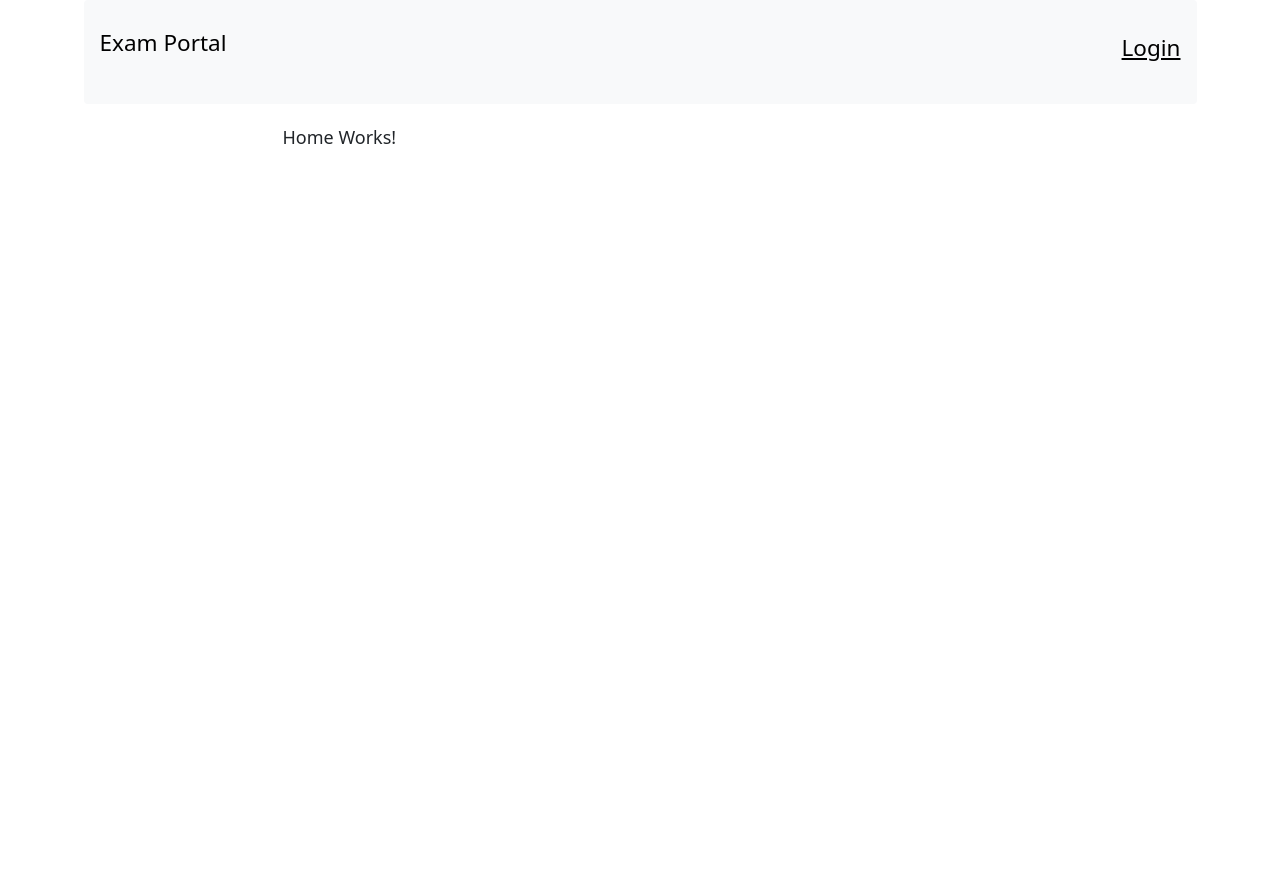
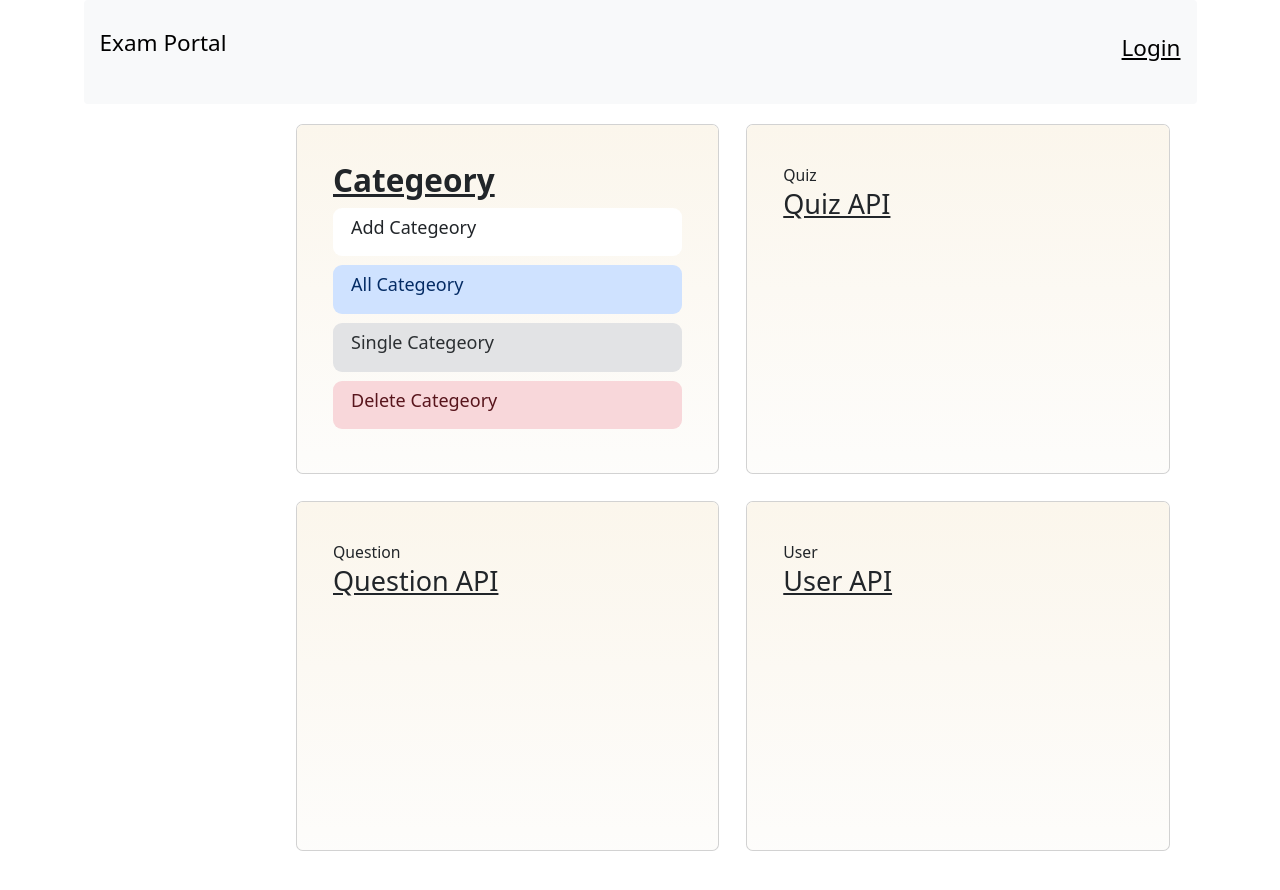
Before and after one commit to mayurb6706/ExamPortal, an Angular app in the folder Exam-Portal-Frontend/: page /home in a window 1280 px wide. Shown: the top 890 px of the page. Built offline with nearby package versions, Linux system fonts and the light colour scheme.

Commit message:
Implemented the Admin Home dahboard

```diff
--- a/Exam-Portal-Frontend/src/app/common-component/home/home.component.css
+++ b/Exam-Portal-Frontend/src/app/common-component/home/home.component.css
@@ -1,22 +1,26 @@
-  /* Set height of the grid so .sidenav can be 100% (adjust if needed) */
-  .row.content {height: 1500px}
+
+  h1{
+    color:#fff;
+  }
+  .lead{
+    color:#aaa;
+  }
+
+  .wrapper{margin:10vh}
 
 
+  .card{
 
- .row-12{
-    font-size: large;
- }
- .nav{
-    text-align: center;
-    font-size: x-large;
+   min-height:350px;
 
- }
-
-  /* On small screens, set height to 'auto' for sidenav and grid */
-  @media screen and (max-width: 767px) {
-    .sidenav {
-      height: auto;
-      padding: 15px;
-    }
-    .row.content {height: auto;}
+   &:hover {
+     .card-body{
+       margin-top:10px;
+     }
+   cursor: pointer;
   }
+   .card-img-overlay {
+    transition: all 800ms cubic-bezier(0.19, 1, 0.22, 1);
+  background: linear-gradient(0deg, rgba(250, 248, 244, 0.379) 0%, rgb(251, 246, 236) 100%);
+  }
+  }
--- a/Exam-Portal-Frontend/src/app/common-component/home/home.component.html
+++ b/Exam-Portal-Frontend/src/app/common-component/home/home.component.html
@@ -1,6 +1,75 @@
-<div class="bootstrap-wrapper">
+<div class="container-fluid">
+      <div class="row">
+            <div class="col-sm-12 col-md-10 col-lg-6 mb-4">
+                  <div class="card text-dark card-has-bg click-col">
+                        <img class="card-img d-none">
+                        <div class="card-img-overlay d-flex flex-column">
+                              <div class="card-body">
+                                    <h4 class="card-title mt-0 "><a class="text-dark">
+                                               <h3 style="font-weight: bolder;">Categeory</h3>
+                                          </a></h4>
+                                    <ul class="list-group list-group-light">
+                                          <li class="list-group-item px-3 border-0 rounded-3 mb-2">
+                                                <h6>Add Categeory</h6>
+                                          </li>
+                                          <li
+                                                class="list-group-item px-3 border-0 rounded-3 list-group-item-primary mb-2">
+                                                <h6>All Categeory</h6></li>
+                                          <li
+                                                class="list-group-item px-3 border-0 rounded-3 list-group-item-secondary mb-2">
+                                                <h6>Single Categeory</h6></li>
+                                          <li
+                                                class="list-group-item px-3 border-0 rounded-3 list-group-item-danger mb-2">
+                                                <h6>Delete Categeory</h6></li>
+                                    </ul>
+                              </div>
 
-                  <p>Home Works!</p>
+                        </div>
+                  </div>
+            </div>
+            <div class="col-sm-12 col-md-10 col-lg-6 mb-4">
+                  <div class="card text-dark card-has-bg click-col">
+                        <img class="card-img d-none">
+                        <div class="card-img-overlay d-flex flex-column">
+                              <div class="card-body">
+                                    <small class="card-meta mb-2">Quiz</small>
+                                    <h4 class="card-title mt-0 "><a class="text-dark">
+                                                Quiz API
+                                          </a></h4>
+                              </div>
 
+                        </div>
+                  </div>
+            </div>
+      </div>
+      <div class="row">
+            <div class="col-sm-12 col-md-10 col-lg-6 mb-4">
+                  <div class="card text-dark card-has-bg click-col">
+                        <img class="card-img d-none">
+                        <div class="card-img-overlay d-flex flex-column">
+                              <div class="card-body">
+                                    <small class="card-meta mb-2">Question</small>
+                                    <h4 class="card-title mt-0 "><a class="text-dark">
+                                                Question API
+                                          </a></h4>
+                              </div>
 
+                        </div>
+                  </div>
+            </div>
+            <div class="col-sm-12 col-md-10 col-lg-6 mb-4">
+                  <div class="card text-dark card-has-bg click-col">
+                        <img class="card-img d-none">
+                        <div class="card-img-overlay d-flex flex-column">
+                              <div class="card-body">
+                                    <small class="card-meta mb-2">User</small>
+                                    <h4 class="card-title mt-0 "><a class="text-dark">
+                                                User API
+                                          </a></h4>
+                              </div>
+
+                        </div>
+                  </div>
+            </div>
+      </div>
 </div>
```
